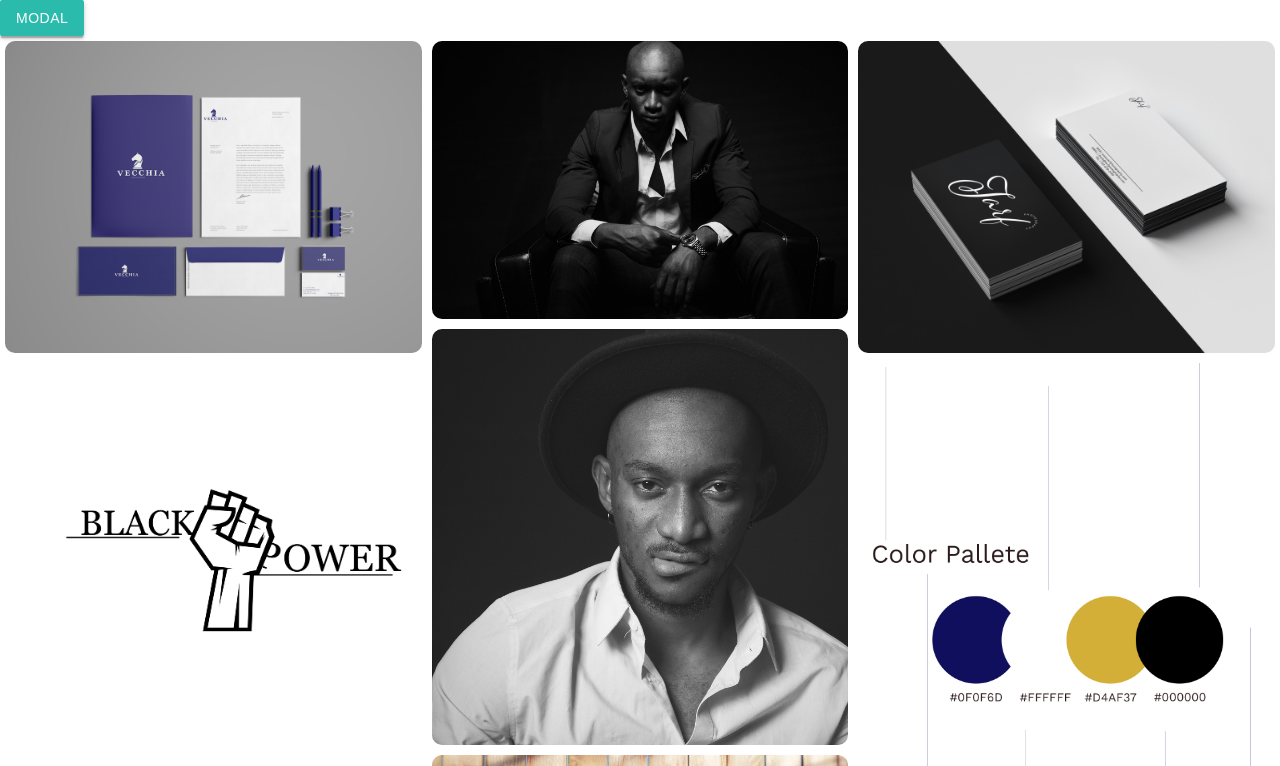
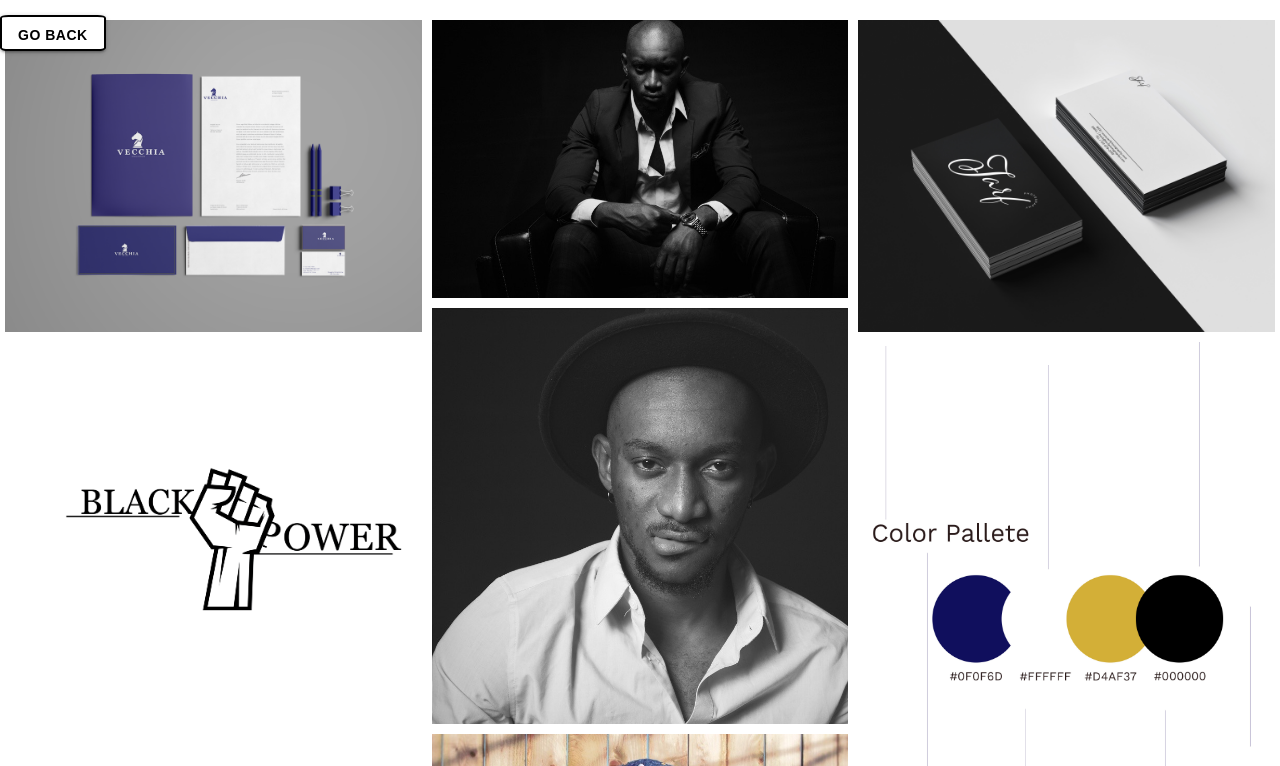
Before and after one commit to chizaram92/chizaram92.github.io, a plain HTML site: page Mosaic/index.html in a window 1280 px wide. Shown: the top 766 px of the page. Drawn offline with nearby package versions, Linux system fonts and the light colour scheme.

Commit message:
small touches

```diff
--- a/Mosaic/index.html
+++ b/Mosaic/index.html
@@ -49,11 +49,11 @@
 			<div class="portfolio-item small-square">Four</div>
 			<div class="portfolio-item tall">Five</div>
 				<div class="portfolio-item wide">Six</div></div>
-
+		<a>
 
 		</div>-->
 	<!-- Modal Trigger -->
-  <a class="waves-effect waves-light btn modal-trigger" href="#modal2">Modal</a>
+  <a class="btn gb" href="../index.html">Go Back</a>
 
   <!-- Modal Structure -->
   <div id="modal1" class="modal">
--- a/Mosaic/rep.css
+++ b/Mosaic/rep.css
@@ -16,6 +16,7 @@ body { font-family: sans-serif; }
   content: '';
   display: block;
   clear: both;
+	margin-top: 1em;
 }
 
 /* ---- .grid-item ---- */
@@ -33,5 +34,15 @@ body { font-family: sans-serif; }
 .grid-item img {
   display: block;
   max-width: 100%;
-	border-radius: 10px;
+
 }
+.gb{
+	background-color: white!important;
+	border: 2px black solid!important;
+	color: black!important ;
+	font-weight: 600!important;
+	border-radius: 8%!important;
+	position: fixed;
+	z-index: 10;
+
+}
--- a/Mosaic/style.css
+++ b/Mosaic/style.css
@@ -28,6 +28,7 @@
 
 
 }
+
 .box1{
 	grid-column: 1/3;
 	grid-row: 1/3;
```
Also changed, not shown: index.html (+2 -2 lines).
